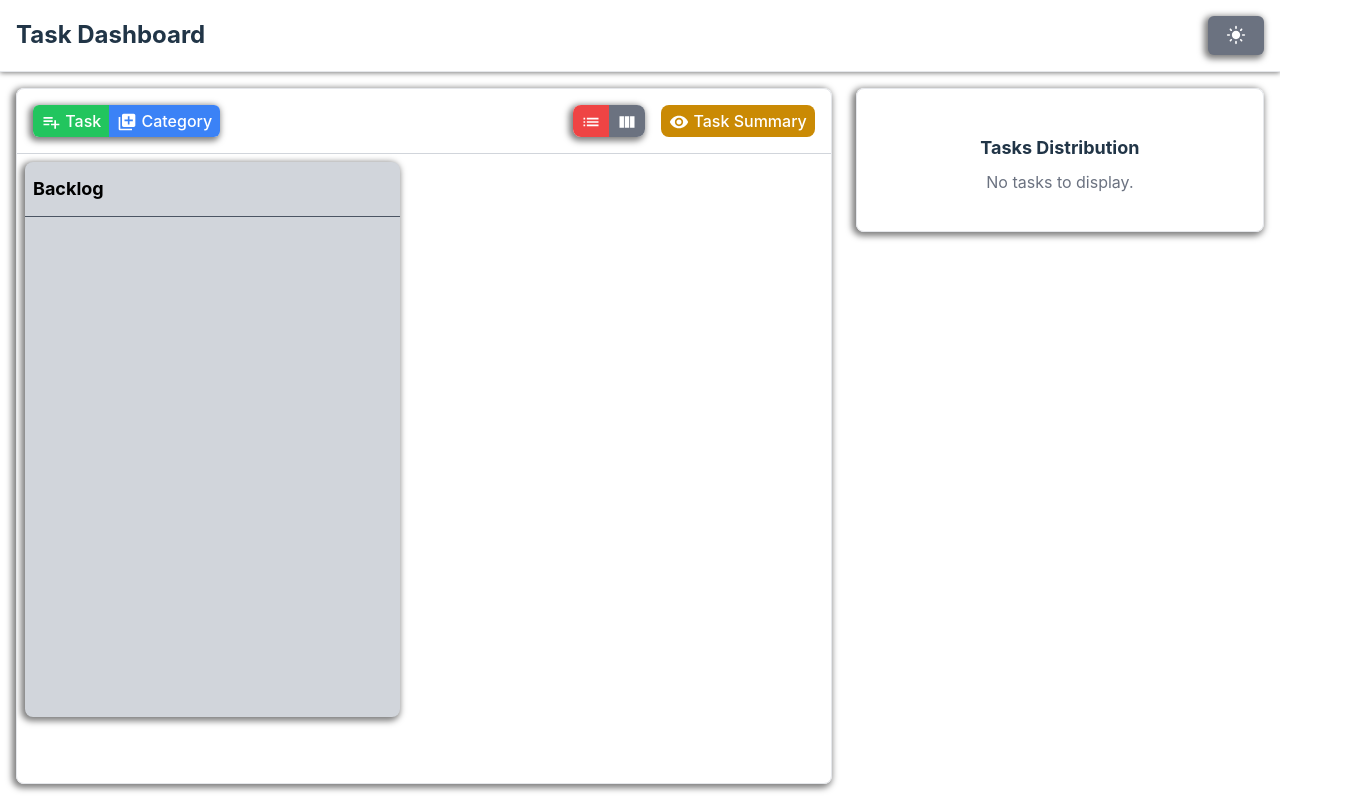
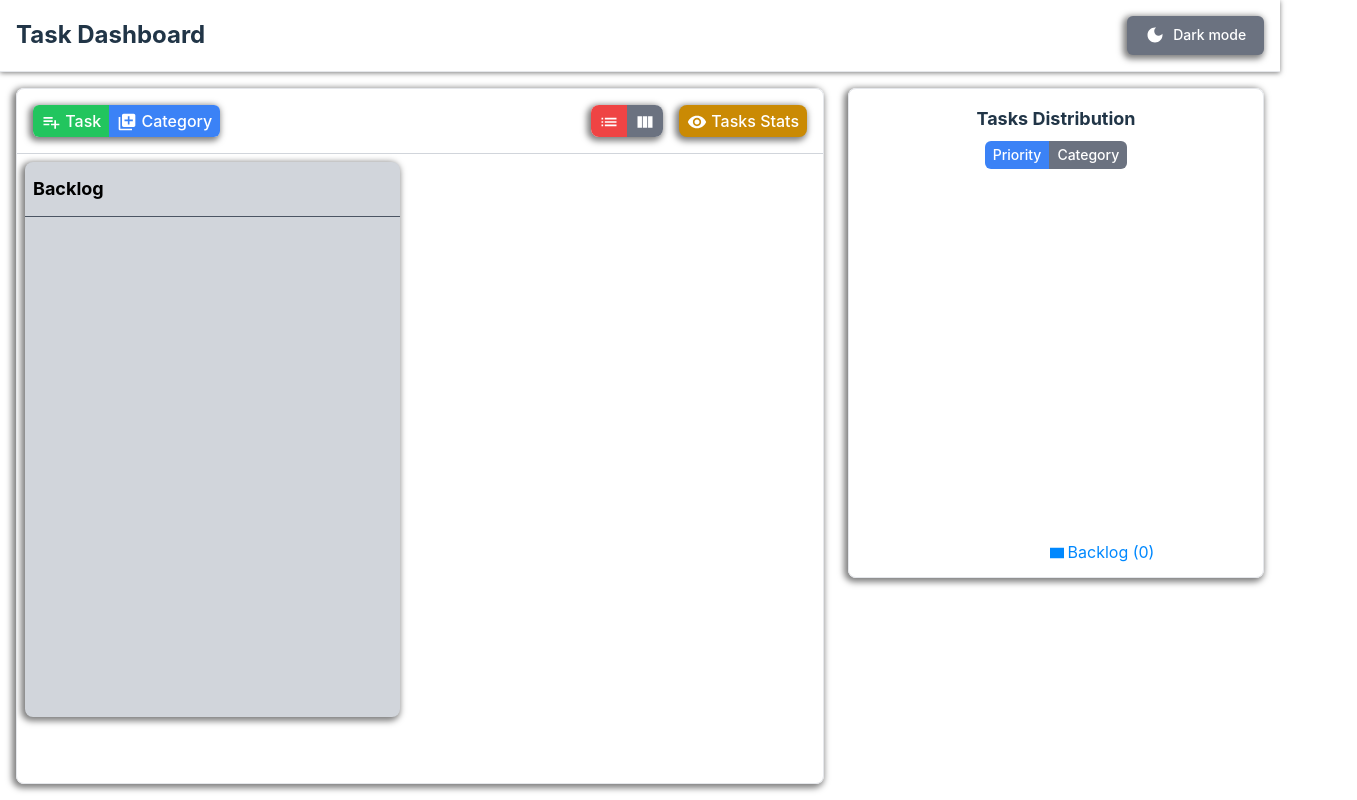
Before and after one commit to danefriser3/vite_app, a React (Vite) app: page / in a window 1280 px wide. Shown: the whole page, 1357 px wide, since content can reach past the window. Built offline with nearby package versions, Linux system fonts and the light colour scheme.

Commit message:
Added user assignment

```diff
--- a/src/components/Chart.tsx
+++ b/src/components/Chart.tsx
@@ -1,5 +1,6 @@
 import { PieChart, Pie, Cell, Tooltip, Legend } from "recharts";
 import { useTaskContext } from "../context/TaskContext";
+import { useEffect, useState } from "react";
 
 const COLORS = [
   "#0088FE",
@@ -13,20 +14,83 @@ const COLORS = [
 const Chart = () => {
   const { columns, tasks } = useTaskContext();
 
-  const taskCounts = columns.map((column) => ({
+  const [viewMode, setViewMode] = useState("category");
+
+  const filteredData = columns.map((column) => ({
     name: column.name,
     value: tasks.filter((task) => task.status === column.name).length,
   }));
 
-  const filteredData = taskCounts.filter((data) => data.value > 0);
+  const priorityCounts = tasks.reduce((acc, task) => {
+    acc[task.priority] = (acc[task.priority] || 0) + 1;
+    return acc;
+  }, {} as Record<string, number>);
+
+  const filteredDataPrio = Object.entries(priorityCounts).map(
+    ([name, value]) => ({
+      name,
+      value,
+    })
+  );
+
+  const [toShow, setToShow] = useState(filteredData);
+
+  useEffect(() => {
+    setToShow(
+      viewMode === "category"
+        ? columns.map((column) => ({
+            name: column.name,
+            value: tasks.filter((task) => task.status === column.name).length,
+          }))
+        : Object.entries(
+            tasks.reduce((acc, task) => {
+              acc[task.priority] = (acc[task.priority] || 0) + 1;
+              return acc;
+            }, {} as Record<string, number>)
+          ).map(([name, value]) => ({
+            name,
+            value,
+          }))
+    );
+  }, [viewMode, columns, tasks]);
 
   return (
     <div className="border border-gray-200 rounded-lg w-1/3 flex flex-col justify-center min-h-36 h-fit p-2  shadow-[-2px_2px_6px_2px_rgba(0,0,0,0.5)]">
       <h2 className="text-lg font-bold text-center p-2">Tasks Distribution</h2>
+      <div className="flex justify-center text-sm">
+        <button
+          className={`bg-blue-500 text-white py-1 px-2 rounded-md hover:bg-blue-700 border-none rounded-r-none ${
+            viewMode === "priority"
+              ? "cursor-not-allowed !bg-gray-500 hover:bg-gray-500"
+              : ""
+          }`}
+          disabled={viewMode === "priority"}
+          onClick={() => {
+            setViewMode("priority");
+            setToShow(filteredDataPrio);
+          }}
+        >
+          Priority
+        </button>
+        <button
+          className={`bg-green-500 text-white py-1 px-2 rounded-md hover:bg-green-700 border-none rounded-l-none ${
+            viewMode === "category"
+              ? "cursor-not-allowed !bg-gray-500 hover:bg-gray-500"
+              : ""
+          }`}
+          disabled={viewMode === "category"}
+          onClick={() => {
+            setViewMode("category");
+            setToShow(filteredData);
+          }}
+        >
+          Category
+        </button>
+      </div>
       {filteredData.length > 0 ? (
         <PieChart width={500} height={400}>
           <Pie
-            data={filteredData}
+            data={toShow}
             dataKey="value"
             cx="50%"
             cy="50%"
@@ -34,7 +98,7 @@ const Chart = () => {
             fill="#8884d8"
             label={({ name, value }) => `${name} (${value})`}
           >
-            {filteredData.map((_, index) => (
+            {toShow.map((_, index) => (
               <Cell
                 key={`cell-${index}`}
                 fill={COLORS[index % COLORS.length]}
@@ -46,7 +110,7 @@ const Chart = () => {
             verticalAlign="bottom"
             layout="horizontal"
             formatter={(value) => {
-              const data = taskCounts.find((item) => item.name === value);
+              const data = toShow.find((item) => item.name === value);
               return `${value} (${data?.value || 0})`;
             }}
           />
--- a/src/components/TaskBoard.tsx
+++ b/src/components/TaskBoard.tsx
@@ -88,14 +88,14 @@ const TaskBoard = () => {
           </div>
           <button
             onClick={toggleDialog}
-            className="bg-yellow-600 text-white py-1 px-2 hover:bg-yellow-900 border-none rounded-lg"
+            className="bg-yellow-600 text-white py-1 px-2 hover:bg-yellow-900 border-none rounded-lg shadow-[-2px_2px_6px_2px_rgba(0,0,0,0.5)]"
           >
             {open ? (
               <VisibilityOff fontSize="small" />
             ) : (
               <Visibility fontSize="small" />
             )}{" "}
-            Task Summary
+            Tasks Stats
           </button>
         </div>
       </div>
@@ -124,7 +124,7 @@ const TaskBoard = () => {
                       <MenuIcon fontSize="small" />
                     </button>
                     {openMenu[column.id] && (
-                      <div className="absolute right-0 mt-1 bg-white  shadow-[-2px_2px_6px_2px_rgba(0,0,0,0.2)] border rounded-md w-40 z-50">
+                      <div className="absolute right-0 mt-1 bg-white  shadow-[-2px_2px_6px_2px_rgba(0,0,0,0.2)] border rounded-md w-44 z-50">
                         <button
                           onClick={() => handleDeleteColumn(column.id)}
                           className="w-full flex flex-row gap-2 items-center text-left px-4 py-2 bg-white text-sm text-red-500 border-none hover:!bg-slate-100"
--- a/src/components/ThemeToggle.tsx
+++ b/src/components/ThemeToggle.tsx
@@ -15,9 +15,15 @@ const ThemeToggle = () => {
       className="bg-gray-500 text-sm text-white flex flex-row gap-2 rounded-md shadow-[-2px_2px_6px_2px_rgba(0,0,0,0.5)]"
     >
       {darkMode ? (
-        <DarkMode fontSize="small" />
+        <>
+          <LightMode fontSize="small" />
+          Light mode
+        </>
       ) : (
-        <LightMode fontSize="small" />
+        <>
+          <DarkMode fontSize="small" />
+          Dark mode
+        </>
       )}
     </button>
   );
--- a/src/components/dialogs/NewColumnDialog.tsx
+++ b/src/components/dialogs/NewColumnDialog.tsx
@@ -32,7 +32,7 @@ const NewColumnDialog = () => {
       </button>
       {isColumnDialogOpen && (
         <div className="fixed inset-0 z-50 bg-black bg-opacity-50 flex items-center justify-center">
-          <div className="bg-gray-600 rounded-lg p-6 w-96">
+          <div className="bg-gray-600 rounded-lg p-6 w-96  shadow-[-2px_2px_6px_2px_rgba(0,0,0,0.5)]">
             <h2 className="text-lg font-bold mb-4 text-black">
               Add New Category
             </h2>
@@ -42,7 +42,7 @@ const NewColumnDialog = () => {
               value={columnName}
               onChange={(e) => setColumnName(e.target.value)}
               placeholder="Category Name"
-              className="border rounded px-2 py-1 w-full mb-4"
+              className="border rounded px-2 py-1 w-full mb-4 text-black1"
             />
             <div className="flex justify-end gap-2">
               <button
--- a/src/components/dialogs/NewTaskDialog.tsx
+++ b/src/components/dialogs/NewTaskDialog.tsx
@@ -4,8 +4,9 @@ import { PlaylistAdd } from "@mui/icons-material";
 
 const NewTaskDialog = () => {
   const [isTaskDialogOpen, setIsTaskDialogOpen] = useState(false);
-  const { columns, addTask } = useTaskContext();
+  const { columns, addTask, users } = useTaskContext();
   const [title, setTitle] = useState("");
+  const [assignedUser, setAssignedUser] = useState(users[0].name);
   const [description, setDescription] = useState("");
   const [priority, setPriority] = useState<"Low" | "Medium" | "High">("Low");
   const [status, setStatus] = useState(columns[0]?.name || "");
@@ -14,13 +15,14 @@ const NewTaskDialog = () => {
   const [validate, setValidate] = useState(false);
 
   useEffect(() => {
-    if (isTaskDialogOpen) {
-      setValidate(false);
-      setDescription("");
-      setTitle("");
-      setPriority("Low");
-      setDueDate("");
+    if (!isTaskDialogOpen) {
+      return;
     }
+    setValidate(false);
+    setDescription("");
+    setTitle("");
+    setPriority("Low");
+    setDueDate("");
   }, [isTaskDialogOpen]);
 
   const handleAddTask = () => {
@@ -37,6 +39,7 @@ const NewTaskDialog = () => {
       dueDate,
       completed: false,
       completedDate: null,
+      assignedUser,
     });
     setTitle("");
     setIsTaskDialogOpen(false);
@@ -55,7 +58,7 @@ const NewTaskDialog = () => {
       </button>
       {isTaskDialogOpen && (
         <div className="fixed inset-0 z-50 bg-black bg-opacity-50 flex items-center justify-center">
-          <div className="rounded-lg p-6 w-96 bg-gray-600">
+          <div className="rounded-lg p-6 w-4/12 bg-gray-600  shadow-[-2px_2px_6px_2px_rgba(0,0,0,0.5)]">
             <h2 className="text-lg font-bold mb-4 text-black">Add New Task</h2>
             <div className="flex flex-col gap-2">
               <input
@@ -64,7 +67,7 @@ const NewTaskDialog = () => {
                 value={title}
                 onChange={(e) => setTitle(e.target.value)}
                 placeholder="Task Title..."
-                className={`w-full border rounded p-2 ${
+                className={`w-full border rounded text-black1 p-2 ${
                   title === "" && validate ? "border-2 border-red-500" : ""
                 }`}
               />
@@ -73,19 +76,20 @@ const NewTaskDialog = () => {
                   * Add a title
                 </span>
               )}
-              <input
-                type="text"
+
+              <textarea
                 value={description}
                 onChange={(e) => setDescription(e.target.value)}
+                className="w-full border rounded text-black1 px-2 py-1"
+                rows={5}
                 placeholder="Task Description..."
-                className="border rounded px-2 py-1"
               />
               <select
                 value={priority}
                 onChange={(e) =>
                   setPriority(e.target.value as "Low" | "Medium" | "High")
                 }
-                className="border rounded px-2 py-1 text-white"
+                className="border rounded text-black1 px-2 py-1 text-white"
               >
                 <option value="Low">Low Priority</option>
                 <option value="Medium">Medium Priority</option>
@@ -97,6 +101,17 @@ const NewTaskDialog = () => {
                 className="border rounded px-2 py-1 text-white"
               >
                 {columns.map((col) => (
+                  <option key={col.id} value={col.name}>
+                    {col.name}
+                  </option>
+                ))}
+              </select>
+              <select
+                value={assignedUser}
+                onChange={(e) => setAssignedUser(e.target.value)}
+                className="border rounded px-2 py-1 text-white"
+              >
+                {users.map((col) => (
                   <option key={col.id} value={col.name}>
                     {col.name}
                   </option>
--- a/src/components/dialogs/TaskDetailsDialog.tsx
+++ b/src/components/dialogs/TaskDetailsDialog.tsx
@@ -1,15 +1,14 @@
 import { useEffect, useState } from "react";
 import { useTaskContext } from "../../context/TaskContext";
-import { Check, Clear } from "@mui/icons-material";
 
 const TaskDetailsDialog = () => {
-  const { selectedTask, selectTask, updateTask } = useTaskContext();
+  const { selectedTask, selectTask, updateTask, users } = useTaskContext();
 
   const [title, setTitle] = useState("");
   const [description, setDescription] = useState("");
   const [priority, setPriority] = useState("");
+  const [assignedUser, setAssignedUser] = useState("");
   const [dueDate, setDueDate] = useState("");
-  const [completed, setCompleted] = useState(false);
 
   const handleSave = () => {
     updateTask({
@@ -22,6 +21,7 @@ const TaskDetailsDialog = () => {
       priority,
       dueDate,
       completedDate: selectedTask!.completedDate,
+      assignedUser,
     });
     selectTask(null);
   };
@@ -30,12 +30,13 @@ const TaskDetailsDialog = () => {
       setTitle(selectedTask.title);
       setDescription(selectedTask.description);
       setPriority(selectedTask.priority);
+      setAssignedUser(selectedTask.assignedUser!);
       setDueDate(selectedTask.dueDate);
-      setCompleted(selectedTask.completed);
       return;
     }
     setTitle("");
     setDescription("");
+    setAssignedUser("");
     setPriority("");
     setDueDate("");
   }, [selectedTask]);
@@ -79,6 +80,20 @@ const TaskDetailsDialog = () => {
             </select>
           </div>
           <div>
+            <label className="block text-sm font-medium">Assigned to</label>
+            <select
+              value={assignedUser}
+              onChange={(e) => setAssignedUser(e.target.value)}
+              className="w-full border rounded px-2 py-1"
+            >
+              {users.map((col) => (
+                <option key={col.id} value={col.name}>
+                  {col.name}
+                </option>
+              ))}
+            </select>
+          </div>
+          <div>
             <label className="block text-sm font-medium">Due Date</label>
             <input
               type="date"
@@ -86,28 +101,6 @@ const TaskDetailsDialog = () => {
               onChange={(e) => setDueDate(e.target.value)}
               className="w-full border rounded px-2 py-1"
             />
-          </div>
-          <div>
-            <button
-              onClick={() => {
-                setCompleted(!completed);
-              }}
-              className={`py-1 px-2 rounded ${
-                completed ? "bg-green-500" : "bg-gray-500"
-              } text-white`}
-            >
-              {completed ? (
-                <div className="flex items-center gap-1">
-                  <Check fontSize="small" />
-                  Completed
-                </div>
-              ) : (
-                <div className="flex items-center gap-1">
-                  <Clear fontSize="small" />
-                  Incomplete
-                </div>
-              )}
-            </button>
           </div>
         </div>
         <div className="mt-4 flex justify-end gap-2">
--- a/src/components/dialogs/TaskSummaryDialog.tsx
+++ b/src/components/dialogs/TaskSummaryDialog.tsx
@@ -1,7 +1,23 @@
+import { Check, Delete, FiberManualRecord, Search } from "@mui/icons-material";
 import { useTaskContext } from "../../context/TaskContext";
 
 const TaskSummaryDialog = () => {
-  const { tasks } = useTaskContext();
+  const { tasks, selectTask, toggleTaskCompletion, removeTask } =
+    useTaskContext();
+
+  const getDueDateColor = (dueDate: string) => {
+    if (!dueDate) return "inherit";
+    const today = new Date();
+    const due = new Date(dueDate);
+
+    if (due > today) {
+      return "success";
+    } else if (due.toDateString() === new Date().toDateString()) {
+      return "warning";
+    } else {
+      return "error";
+    }
+  };
 
   const completedTasks = tasks.filter((task) => task.completed);
   const notCompletedTasks = tasks.filter((task) => !task.completed);
@@ -24,34 +40,113 @@ const TaskSummaryDialog = () => {
     .filter((task) => task.dueDate)
     .sort(
       (a, b) => new Date(a.dueDate).getTime() - new Date(b.dueDate).getTime()
-    )
-    .slice(0, 3);
+    );
 
   return (
-    <div className="flex flex-col gap-4 m-4 text-black bg-gray-300 rounded-lg h-fit">
-      <h2 className="text-xl font-bold p-4">Task Summary</h2>
-      <div className="p-4 ">
-        <div>
-          <h3 className="font-semibold text-lg">Completed Tasks</h3>
-          <p>Total: {completedTasks.length}</p>
-          <p>In Time: {completedInTime.length}</p>
-          <p>Late: {completedLate.length}</p>
+    <div className="flex flex-col gap-4 m-4 text-black bg-gray-300 rounded-lg h-fit shadow-[-2px_2px_6px_2px_rgba(0,0,0,0.5)]">
+      <h2 className="text-xl font-bold px-4 py-2">Tasks Stats</h2>
+      <div className="flex flex-col gap-4 px-4 py-2">
+        <div className="flex flex-row gap-4">
+          <div className="flex flex-col gap-4 p-4  bg-gray-200  rounded-lg w-1/2  shadow-[-2px_2px_6px_2px_rgba(0,0,0,0.5)]">
+            <h3 className="font-semibold text-lg">Total Tasks</h3>
+            <hr className="!border-gray-500" />
+            <div>
+              <p>Total: {tasks.length}</p>
+              <div className="flex flex-row gap-4">
+                <p>
+                  <FiberManualRecord fontSize="small" color="success" /> Low:{" "}
+                  {tasks.filter((t) => t.priority === "Low").length}
+                </p>
+                <p>
+                  <FiberManualRecord fontSize="small" color="warning" /> Medium:{" "}
+                  {tasks.filter((t) => t.priority === "Medium").length}
+                </p>
+                <p>
+                  <FiberManualRecord fontSize="small" color="error" /> High:{" "}
+                  {tasks.filter((t) => t.priority === "High").length}
+                </p>
+              </div>
+            </div>
+          </div>
+          <div className="flex flex-col gap-4 p-4  bg-gray-200  rounded-lg w-1/2  shadow-[-2px_2px_6px_2px_rgba(0,0,0,0.5)]">
+            <h3 className="font-semibold text-lg">Completed Tasks</h3>
+            <hr className="!border-gray-500" />
+            <div>
+              <p>Total: {completedTasks.length}</p>
+              <div className="flex flex-row gap-4">
+                <p>
+                  <FiberManualRecord fontSize="small" color="success" /> On
+                  Time: {completedInTime.length}
+                </p>
+                <p>
+                  <FiberManualRecord fontSize="small" color="error" /> Late:{" "}
+                  {completedLate.length}
+                </p>
+              </div>
+            </div>
+          </div>
         </div>
-        <div>
+        <div className="flex flex-col gap-4 pb-4">
           <h3 className="font-semibold text-lg">Uncompleted Tasks</h3>
-          <p>Total: {notCompletedTasks.length}</p>
           {mostUrgentTasks.length > 0 && (
-            <div>
-              <h4 className="font-semibold text-md">Most Urgent:</h4>
-              <ul className="list-disc pl-6">
-                {mostUrgentTasks.map((task) => (
-                  <li key={task.id}>
-                    <strong>{task.title}</strong> - Due:{" "}
-                    {new Date(task.dueDate!).toLocaleDateString("it-IT")}
-                  </li>
-                ))}
-              </ul>
+            <div className="overflow-x-auto rounded-lg  shadow-[-2px_2px_6px_2px_rgba(0,0,0,0.5)]">
+              <table className="table-auto w-full border-collapse border rounded-lg  border-gray-400 bg-gray-400">
+                <thead>
+                  <tr>
+                    <th className="px-4 py-2 text-left">Task Title</th>
+                    <th className="px-4 py-2 text-left">Due Date</th>
+                    <th className="px-4 py-2 text-left">Priority</th>
+                    <th className="px-4 py-2 text-left">Category</th>
+                    <th className="px-4 py-2 text-right w-0" />
+                  </tr>
+                </thead>
+                <tbody>
+                  {mostUrgentTasks.map((task) => (
+                    <tr key={task.id}>
+                      <td className="px-4 py-2">{task.title}</td>
+                      <td className="px-4 py-2">
+                        <FiberManualRecord
+                          fontSize="small"
+                          color={getDueDateColor(task.dueDate)}
+                        />{" "}
+                        {task.dueDate
+                          ? new Date(task.dueDate).toLocaleDateString("it-IT")
+                          : "N/A"}
+                      </td>
+                      <td className="px-4 py-2">{task.priority}</td>
+                      <td className="px-4 py-2">{task.status}</td>
+                      <td className="px-2 py-1 ">
+                        <div className="flex flex-row gap-0 text-right rounded-lg shadow-[-2px_2px_6px_2px_rgba(0,0,0,0.5)]">
+                          <button
+                            className="px-2 py-1 flex flex-row items-center gap-1 text-white bg-green-700 rounded-r-none"
+                            onClick={() => toggleTaskCompletion(task.id)}
+                          >
+                            <Check fontSize="small" />
+                          </button>
+                          <button
+                            className="px-2 py-1 flex flex-row items-center gap-1 text-white bg-blue-700 rounded-none"
+                            onClick={() => selectTask(task)}
+                          >
+                            <Search fontSize="small" />
+                          </button>
+                          <button
+                            className="px-2 py-1 flex flex-row items-center gap-1 text-white bg-red-700 rounded-l-none"
+                            onClick={() => removeTask(task.id)}
+                          >
+                            <Delete fontSize="small" />
+                          </button>
+                        </div>
+                      </td>
+                    </tr>
+                  ))}
+                </tbody>
+              </table>
             </div>
+          )}
+          {notCompletedTasks.length === 0 ? (
+            <p className="text-center text-gray-500">No tasks to display.</p>
+          ) : (
+            <p className="text-right">Total: {notCompletedTasks.length}</p>
           )}
         </div>
       </div>
--- a/src/context/TaskContext.tsx
+++ b/src/context/TaskContext.tsx
@@ -9,9 +9,15 @@ export type Task = {
   dueDate: string;
   completed: boolean;
   completedDate: string | null;
+  assignedUser?: string;
 };
 
 export type Column = {
+  id: string;
+  name: string;
+};
+
+export type User = {
   id: string;
   name: string;
 };
@@ -21,6 +27,7 @@ export type TaskContextType = {
   columns: Column[];
   theme: "light" | "dark";
   selectedTask: Task | null;
+  users: User[];
   updateTaskStatus: (id: string, status: string) => void;
   addTask: (task: Task) => void;
   removeTask: (id: string) => void;
@@ -30,6 +37,7 @@ export type TaskContextType = {
   selectTask: (task: Task | null) => void;
   updateTask: (updatedTask: Task) => void;
   toggleTaskCompletion: (id: string) => void;
+  assignUserToTask: (taskId: string, userId: string) => void;
 };
 
 const TaskContext = createContext<TaskContextType | undefined>(undefined);
@@ -42,6 +50,10 @@ export const TaskProvider = ({ children }: { children: ReactNode }) => {
       : {
           tasks: [],
           columns: [{ id: "backlog", name: "Backlog" }],
+          users: [
+            { id: "1", name: "John Doe" },
+            { id: "2", name: "Daniele Parisi" },
+          ],
         };
   };
 
@@ -50,6 +62,7 @@ export const TaskProvider = ({ children }: { children: ReactNode }) => {
     columns: Column[];
     theme: "light" | "dark";
     selectedTask: Task | null;
+    users: User[];
   }>(() => ({ ...getInitialState(), selectedTask: null }));
 
   useEffect(() => {
@@ -76,6 +89,7 @@ export const TaskProvider = ({ children }: { children: ReactNode }) => {
       tasks: prev.tasks.filter((task) => task.id !== id),
     }));
   };
+
   const updateTask = (updatedTask: Task) => {
     setState((prev) => ({
       ...prev,
@@ -137,6 +151,15 @@ export const TaskProvider = ({ children }: { children: ReactNode }) => {
     }));
   };
 
+  const assignUserToTask = (taskId: string, userId: string) => {
+    setState((prev) => ({
+      ...prev,
+      tasks: prev.tasks.map((task) =>
+        task.id === taskId ? { ...task, assignedUser: userId } : task
+      ),
+    }));
+  };
+
   return (
     <TaskContext.Provider
       value={{
@@ -150,6 +173,7 @@ export const TaskProvider = ({ children }: { children: ReactNode }) => {
         selectTask,
         updateTask,
         toggleTaskCompletion,
+        assignUserToTask,
       }}
     >
       {children}
--- a/src/index.css
+++ b/src/index.css
@@ -86,7 +86,9 @@ body.light .bg-gray-100 {
 body.light .text-black {
   color: #000;
 }
-
+body.light .text-black1 {
+  color: #fff;
+}
 
 body.dark {
   background-color: #121212;
```
Also changed, not shown: src/components/TaskCard.tsx (+12 -2 lines).
